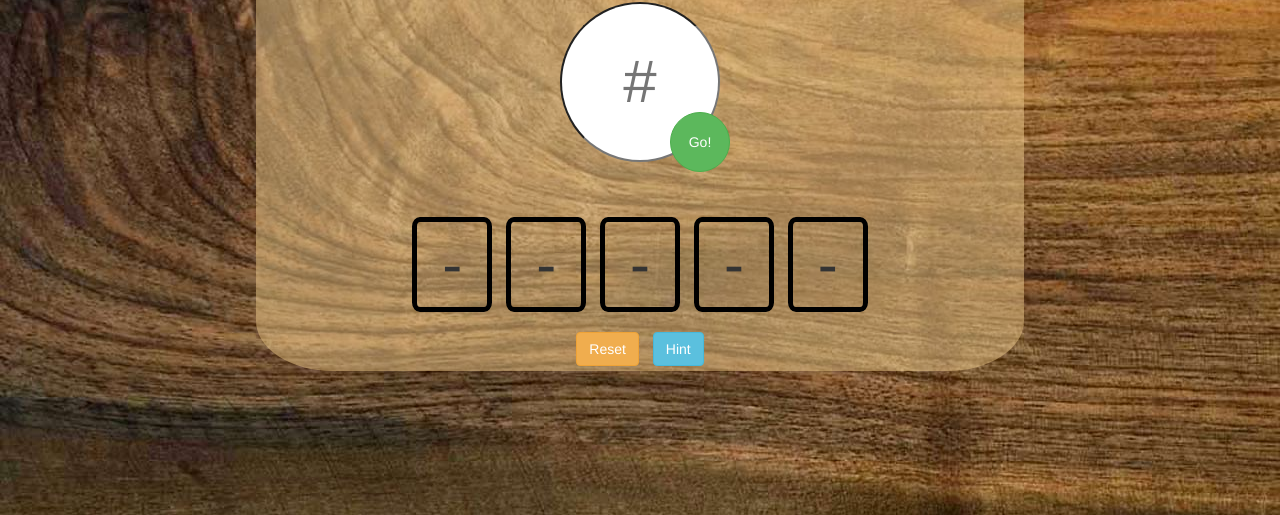
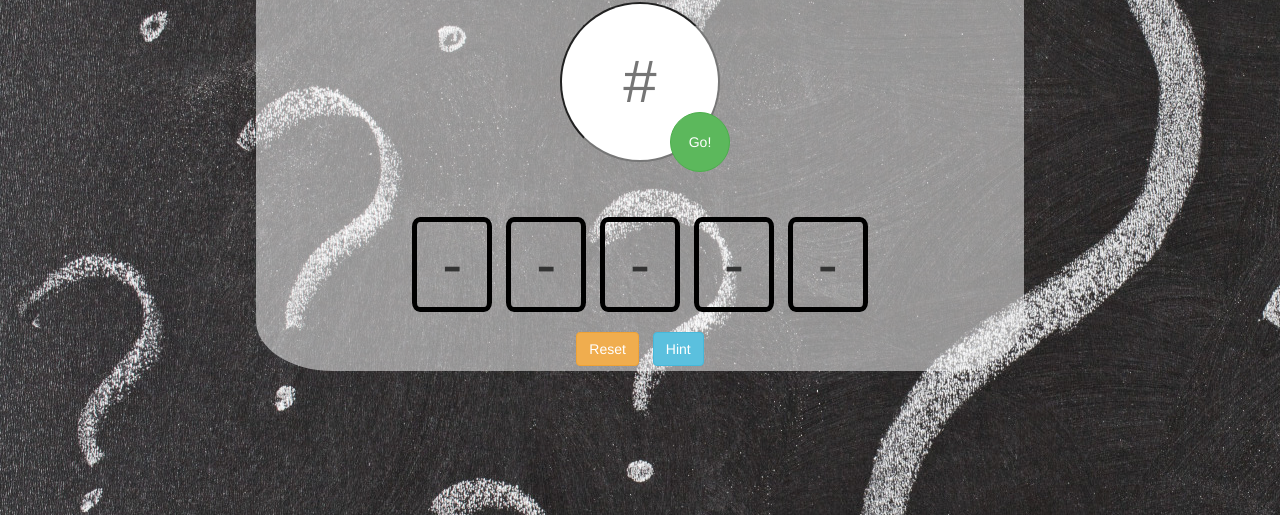
Before and after one commit to RyanDriscoll/GuessingGame, a website: page index.html in a window 1280 px wide. Shown: the part 179-694 px from the top of the page. Drawn offline with Linux system fonts and the light colour scheme.

Commit message:
changed background

```diff
--- a/styles/style.css
+++ b/styles/style.css
@@ -1,12 +1,12 @@
 body {
-  background-image: url('../images/wood-background.jpg');
+  background-image: url('../images/question-mark.jpg');
 }
 
 #app {
   width: 60%;
   margin: 50px auto;
   border-radius: 10%;
-  background-color: rgba(238, 201, 137, 0.5);
+  background-color: rgba(256, 256, 256, 0.5);
 }
 
 .center {
```
Also changed, not shown: images/question-mark.jpg (added).
